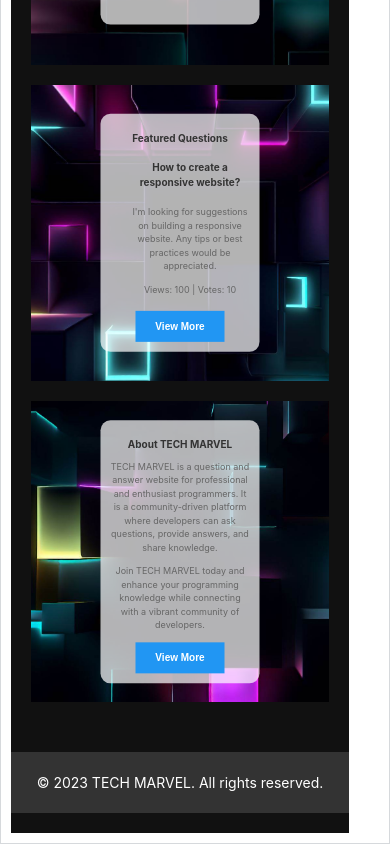
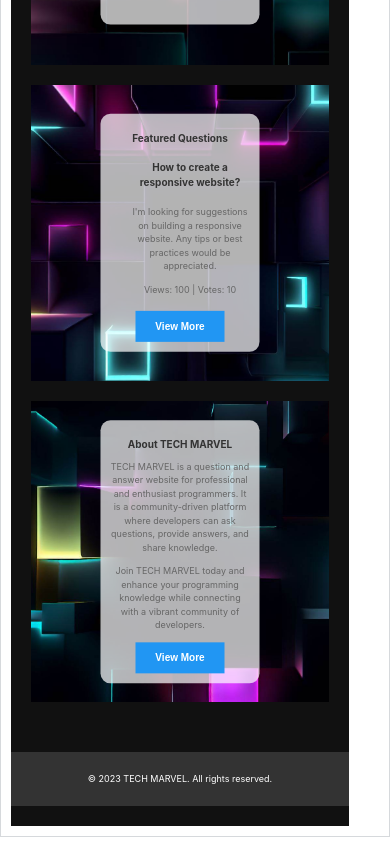
Before and after one commit to HARIPRASAD-2003/StackOverFlow-Free-Client, a React (Create React App) app: page / in a window 390 px wide. Shown: the part 467-1311 px from the top of the page. Built offline with nearby package versions, Linux system fonts and the light colour scheme; no server answers; what cloudinary-react would draw is missing.

Commit message:
first commit

```diff
--- a/src/Pages/Home/HomePage.css
+++ b/src/Pages/Home/HomePage.css
@@ -123,6 +123,7 @@
   .image-overlay{
     max-width: 100%;
   }
+
   .largeScreens {
     display: none;
   }
@@ -179,6 +180,10 @@
     /* margin-bottom: 10px; */
   }
 
+  .footer p{
+    font-size: xx-small;
+  }
+
   .overlay-section p {
     font-size: xx-small;
     margin-bottom: 10px;
```
